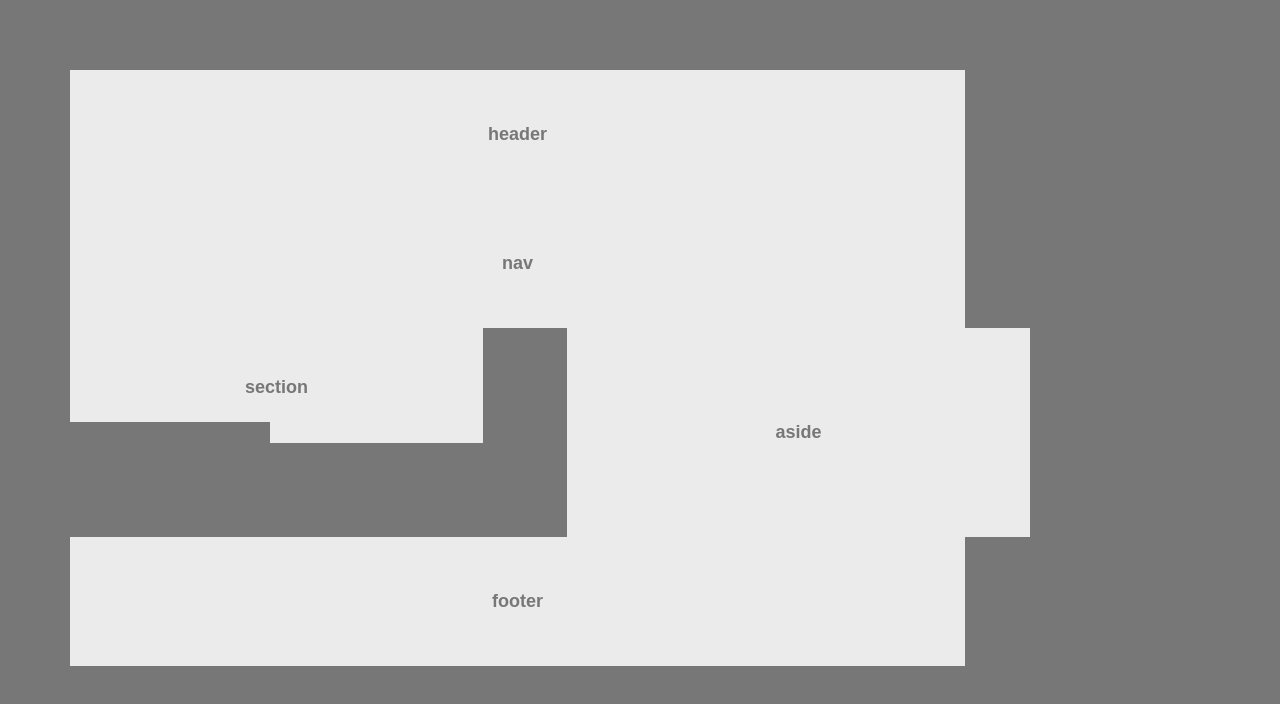
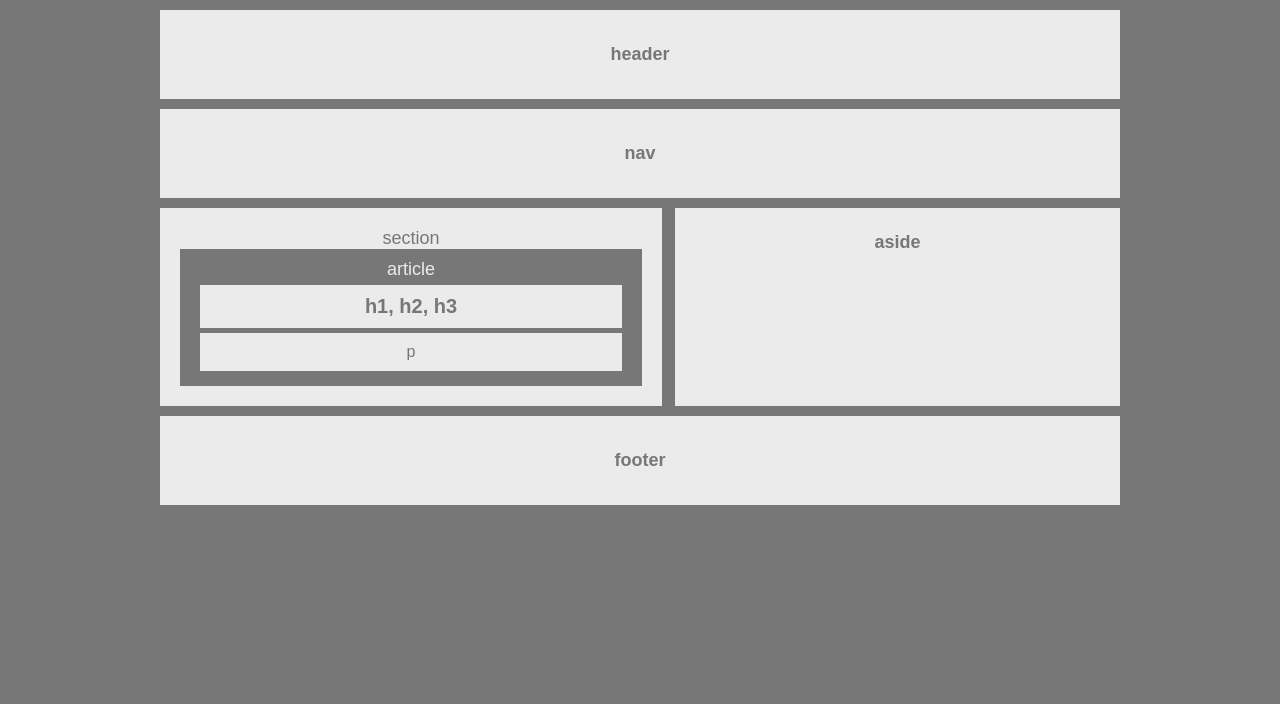
Before and after one commit to vsharma0620/HW-Wireframe, a plain HTML site: page index.html in a window 1280 px wide. Drawn offline with Linux system fonts and the light colour scheme.

Commit message:
Polished CSS

```diff
--- a/assets/style.css
+++ b/assets/style.css
@@ -1,71 +1,66 @@
 Body {
     font-family: Arial, Helvetica, sans-serif;
     width: 960px;
-    font-size:18px;
+    font-size: 18px;
     text-align: center;
-    margin: 70px;
-    background-color: #777
+    margin: auto;
+    background-color: #777;
 }
 
-#header {
-    width: 495px;
+#header, #nav, #footer {
+    width: 100%;
     background: #ebebeb;
-    padding-left: 200px;
-    padding-right: 200px;
-    padding-bottom: 30px;
-    padding-top: 30px;
     display: block;
-    color: #777
+    color: #777;
+    padding: 10px 0px;
+    margin: 10px 0px;
 
 }
 
-#nav {
-    width: 495px;
+
+
+#aside {
+    width: 445px;
     background: #ebebeb;
-    padding-left: 200px;
-    padding-right: 200px;
-    padding-bottom: 30px;
-    padding-top: 30px;
-    display: block;
-    color: #777
+    float: right;
+    color: #777;
+    height: 198px;
+}
+#section {
+    width: 462px;
+    background: #ebebeb;
+    float: left;
+    color: #777;
+    padding: 20px 20px 20px 20px;
+    margin: 0px 0 0 0;
 }
 
-#aside {
-    width: 495px;
-    background: #ebebeb;
-    padding-left: 25px;
-    padding-right: 25px;
-    padding-bottom: 70px;
-    padding-top: 70px;
-    float: right;
-    width: 43%;
-    color: #777
+h1, p{
+    background-color: #ebebeb;
+    margin: 5px 0 5px 0px;
+    color: #777;
+    padding: 10px 0px;
+    font-size:20px;
 }
-#section {
-    width: 495px;
-    background: #ebebeb;
-    padding-top: 25px;
-    float: left;
-    width: 43%;
-    margin-right: 2%;
-    color: #777
+
+p{
+    font-size: 16px;
 }
 
 #article {
     text-align: center;
-    width: 200px;
     background: #777;
     font: #ebebeb;
+    padding: 10px 20px 10px 20px;
+    color: #ebebeb;
 }
 
-#Footer {
-    clear: both;
-    width: 495px;
-    padding-left: 200px;
-    padding-right: 200px;
-    padding-bottom: 30px;
-    padding-top: 30px;
-    background: #ebebeb;
-    display: block;
-    color: #777
+.clearfix::after {
+    content: '';
+    display:block;
+    clear:both;
 }
+
+.container{
+
+}
--- a/index.html
+++ b/index.html
@@ -1,6 +1,7 @@
-<!DOCTYPE <!DOCTYPE html>
+<!DOCTYPE html>
 <html>
 <head>
+    <link href="https://cdnjs.cloudflare.com/ajax/libs/meyer-reset/2.0/reset.min.css" rel="stylsheet" type="text/css">
     <link href="assets/style.css" rel="stylesheet" type="text/css"></link>
     <title>HW-Wireframe</title>
 
@@ -14,13 +15,23 @@
         <div id="nav">
             <h4>nav</h4>
         </div>
-        <div id="aside">
-            <h4>aside</h4>
+
+        <div class="container clearfix">
+            <div id="section" class="Parent-div">
+                section
+                <div id="article" class="Child-div">article
+                    <h1>h1, h2, h3</h1>
+                    <p>p</p>
+                </div>
+            </div>
+
+            <div id="aside">
+                <h4>aside</h4>
+            </div>
+
         </div>
-        <div id="section" class="Parent-div">
-            <h4>section</h4>
-                <div id="article" class="Child-div">article</div>
-        </div>
+
+
         <div id="footer">
                 <h4>footer</h4>
         </div>
```
